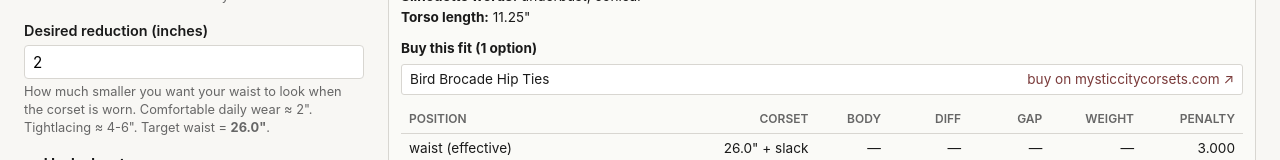
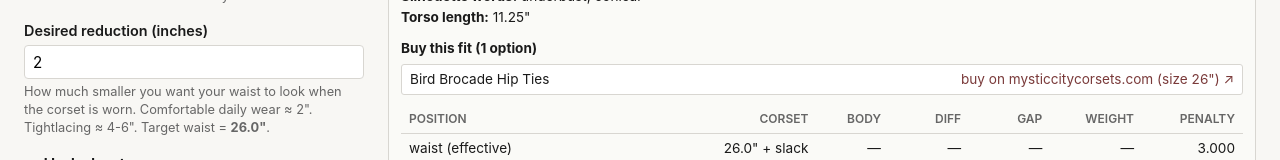
Before and after one commit to marshl/ofcorsetfits, a React (Vite) app: page / in a window 1280 px wide. Both pictures are taken after a click on the button 822 px from the left and 216 px from the top of the page. Shown: the part 281-441 px from the top of the page. Built offline with nearby package versions, Linux system fonts and the light colour scheme.

Commit message:
Change links to auto-select size

```diff
--- a/src/ui/RankedList.tsx
+++ b/src/ui/RankedList.tsx
@@ -31,6 +31,23 @@
 /** Unique key per row: silhouette + group's canonical URL. */
 function rowKey(r: RankedResult): string {
   return `${r.corset.id}::${groupSignatureKey(r.variant_group)}`;
+}
+
+/**
+ * Build a product-page URL with WooCommerce's `attribute_pa_size` query
+ * parameter set so the size dropdown is pre-selected when the user clicks
+ * through. Only appends the param if the variant actually offers that size —
+ * pre-selecting an unavailable size would show "invalid selection" on MCC's
+ * page.
+ */
+function buyUrlWithSize(
+  url: string,
+  size: number,
+  variantSizes: number[],
+): string {
+  if (!variantSizes.includes(size)) return url;
+  const separator = url.includes('?') ? '&' : '?';
+  return `${url}${separator}attribute_pa_size=${size}`;
 }
 
 export function RankedList({ results, topN = 30 }: RankedListProps) {
@@ -121,6 +138,11 @@
                           r.best.waist_size_in,
                         );
                         const isUnbuyable = v.waist_sizes_in.length === 0;
+                        const href = buyUrlWithSize(
+                          v.url,
+                          r.best.waist_size_in,
+                          v.waist_sizes_in,
+                        );
                         return (
                           <li key={v.url} className="variant-row variant-row-grouped">
                             <span className="variant-name">
@@ -138,11 +160,15 @@
                               )}
                             </span>
                             <a
-                              href={v.url}
+                              href={href}
                               target="_blank"
                               rel="noopener noreferrer"
                             >
-                              buy on mysticcitycorsets.com ↗
+                              buy on mysticcitycorsets.com
+                              {offersBestSize && (
+                                <> (size {r.best.waist_size_in}")</>
+                              )}
+                              {' '}↗
                             </a>
                           </li>
                         );
@@ -209,15 +235,22 @@
                         <span className="count"> ({otherGroups.length})</span>
                       </strong>
                       <ul className="variant-rows">
-                        {otherGroups.map((g) => (
+                        {otherGroups.map((g) => {
+                          const rep = g.variants[0];
+                          const href = buyUrlWithSize(
+                            rep.url,
+                            g.best_size_in,
+                            rep.waist_sizes_in,
+                          );
+                          return (
                             <li key={groupSignatureKey(g)} className="variant-row">
                               <span
-                              className={`stretch stretch-${g.variants[0].stretch_class}`}
+                                className={`stretch stretch-${rep.stretch_class}`}
                               >
-                              {g.variants[0].stretch_class}
+                                {rep.stretch_class}
                               </span>
                               <span className="variant-name">
-                              {g.variants[0].name}
+                                {rep.name}
                                 {g.variants.length > 1 && (
                                   <span className="group-count">
                                     {' '}+{g.variants.length - 1} colors
@@ -225,7 +258,7 @@
                                 )}
                               </span>
                               <span className="variant-materials">
-                              {g.variants[0].materials.join(', ') || '—'}
+                                {rep.materials.join(', ') || '—'}
                               </span>
                               <span className="best-size">
                                 size {g.best_size_in}"
@@ -234,14 +267,15 @@
                                 score {g.total.toFixed(2)}
                               </span>
                               <a
-                              href={g.variants[0].url}
+                                href={href}
                                 target="_blank"
                                 rel="noopener noreferrer"
                               >
                                 buy ↗
                               </a>
                             </li>
-                        ))}
+                          );
+                        })}
                       </ul>
                     </div>
                   )}
```
Lines whose indentation alone changed are shown as unchanged.
